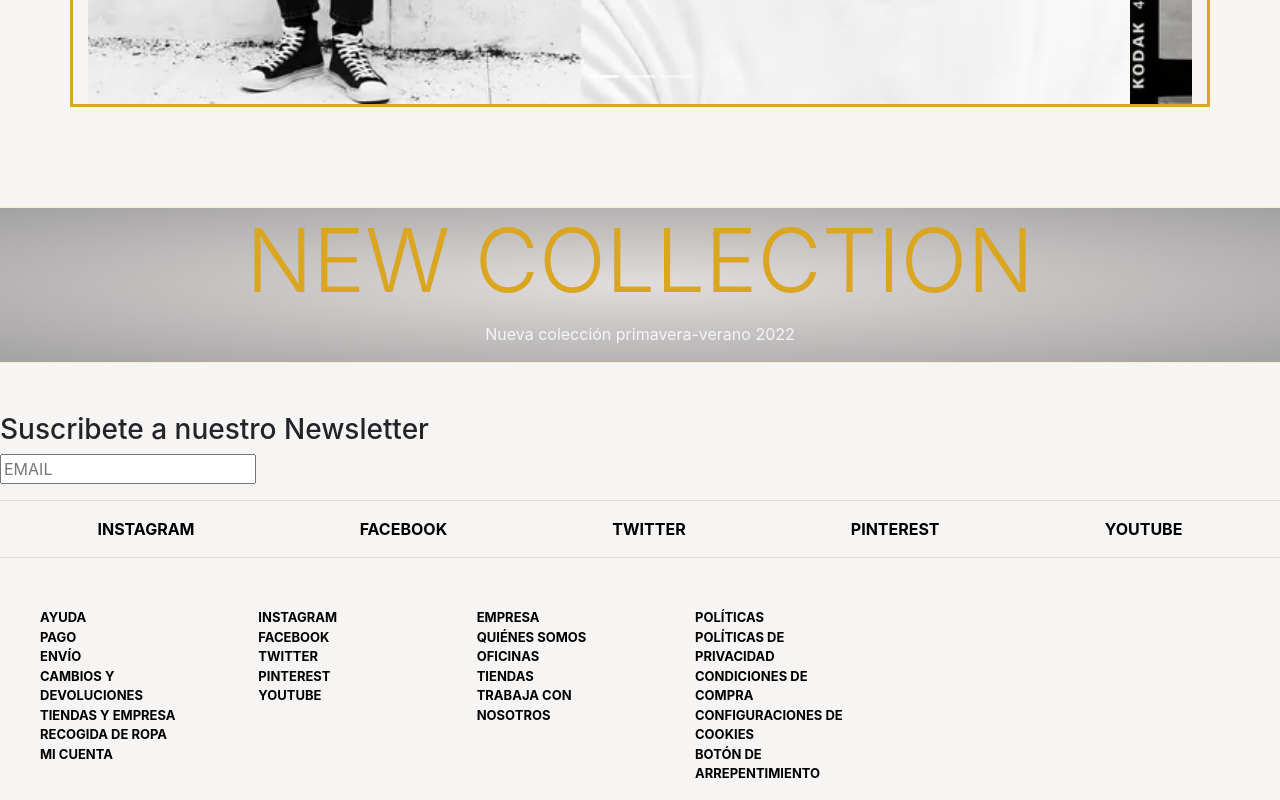
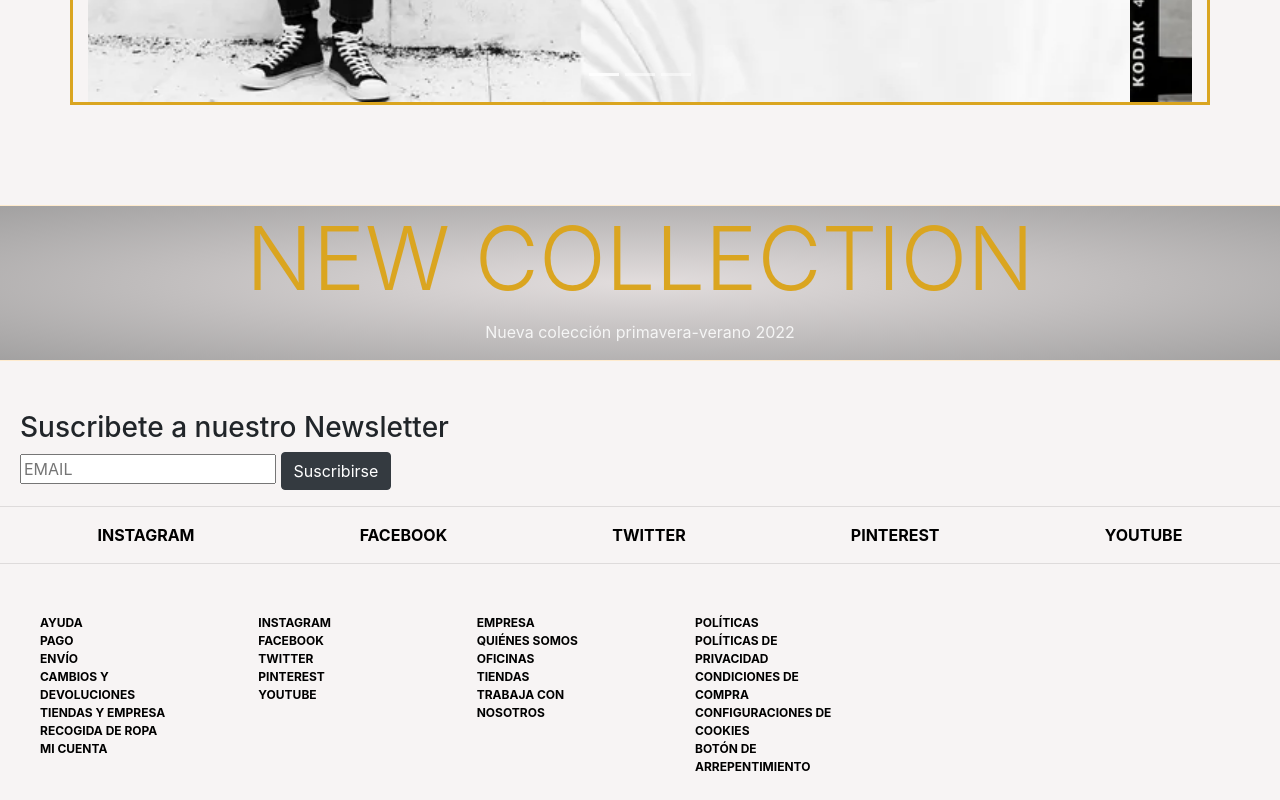
Before and after one commit to Exequiel21/Mercer, a website: page index.html in a window 1280 px wide. Shown: the part 968-1768 px from the top of the page. Drawn offline with nearby package versions, Linux system fonts and the light colour scheme.

Commit message:
terminamos el index en branch

```diff
--- a/index.html
+++ b/index.html
@@ -80,10 +80,11 @@
     </section>
 
     <div class="row">
-      <div class="col-lg-12 col-xs-12">
+      <div class="col-lg-12 col-xs-12 newsletter">
         <h3 class="display-6"> Suscribete a nuestro Newsletter</h3>
         <form action="#">
           <input type="text" placeholder="EMAIL" >
+          <button type="button" class="btn btn-dark">Suscribirse</button>
         </form>
       </div>
     </div>
@@ -150,18 +151,6 @@
     </div>
   </footer>
 
-
-
-
-
-
-
-
-
-
-
-
-
   <script src="https://code.jquery.com/jquery-3.5.1.slim.min.js"
     integrity="sha384-DfXdz2htPH0lsSSs5nCTpuj/zy4C+OGpamoFVy38MVBnE+IbbVYUew+OrCXaRkfj"
     crossorigin="anonymous"></script>
--- a/scss/style.scss
+++ b/scss/style.scss
@@ -21,14 +21,15 @@ body {
         margin-top: 40px;
         margin-bottom: 40px;
         font-weight: bold;
-        border: 1px solid black;
         padding: 10px;
+        box-shadow: 0px 0px 10px 6px,
     }
     main {
         margin-top: 50px;
         border: 3px solid goldenrod;
         margin-bottom: 100px;
     }
+
     section {
         background: radial-gradient(rgb(226, 221, 221),rgba(148, 147, 147, 0.863));
         margin-bottom: 50px;
@@ -40,12 +41,16 @@ body {
                 color: whitesmoke;
                 }
     }
+    .newsletter {
+        margin-left:  20px;
+    }
     .redes {
         font-weight: bold;
     }
     footer {
         margin-top: 50px;
         font-weight: bold;
-        font-size: small;
+        font-size: 12px;
+
     }
 }
```
Also changed, not shown: css/estilo.css.
